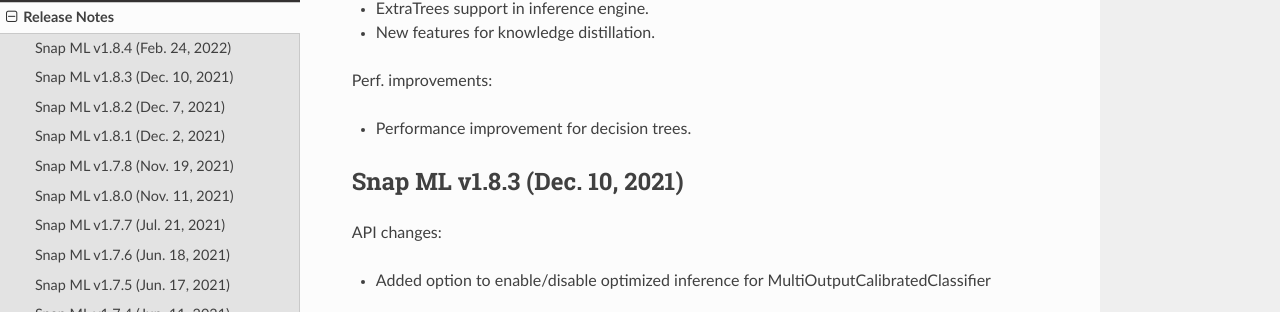
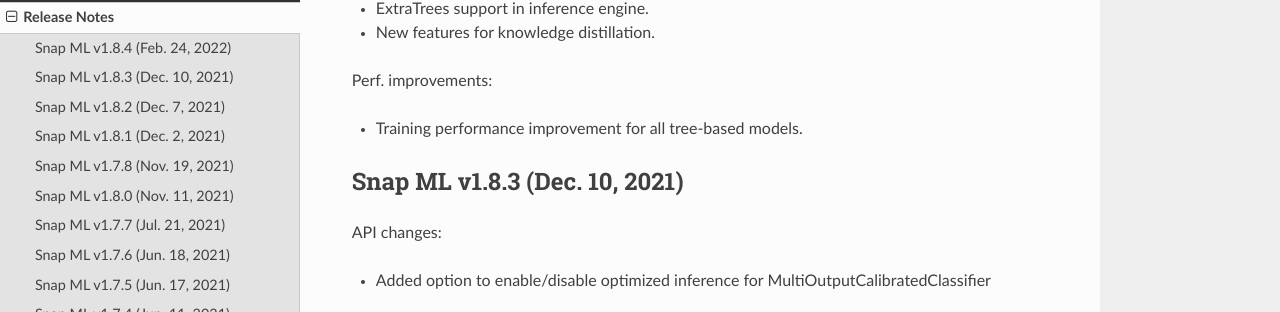
Before and after one commit to andreea-anghel/snapml-docs, a Sphinx documentation site: the page built from docs/source/release_notes.rst, in a window 1280 px wide and 900 px high, scrolled down 344 px. Shown: the part 139-451 px from the top of the window. Built offline with Sphinx 7.4.7 and the Read the Docs theme 2.0.0, drawn with Linux system fonts in a browser that asks for light colours.

Commit message:
Update release notes

```diff
--- a/docs/source/release_notes.rst
+++ b/docs/source/release_notes.rst
@@ -20,7 +20,7 @@
 
 Perf. improvements:
 
-- Performance improvement for decision trees.
+- Training performance improvement for all tree-based models.
 
 Snap ML v1.8.3 (Dec. 10, 2021)
 =================================
```
